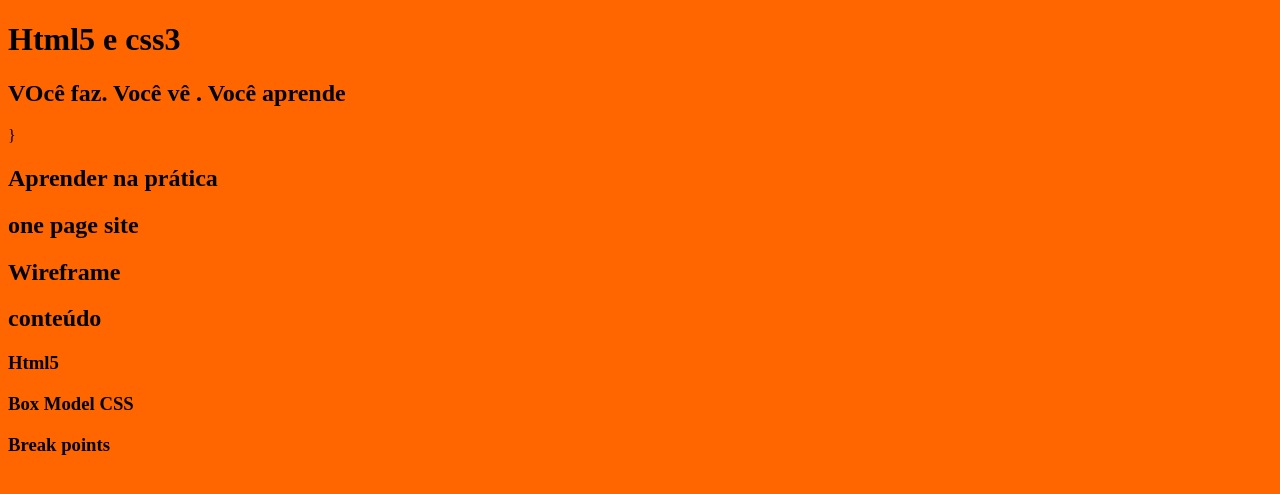
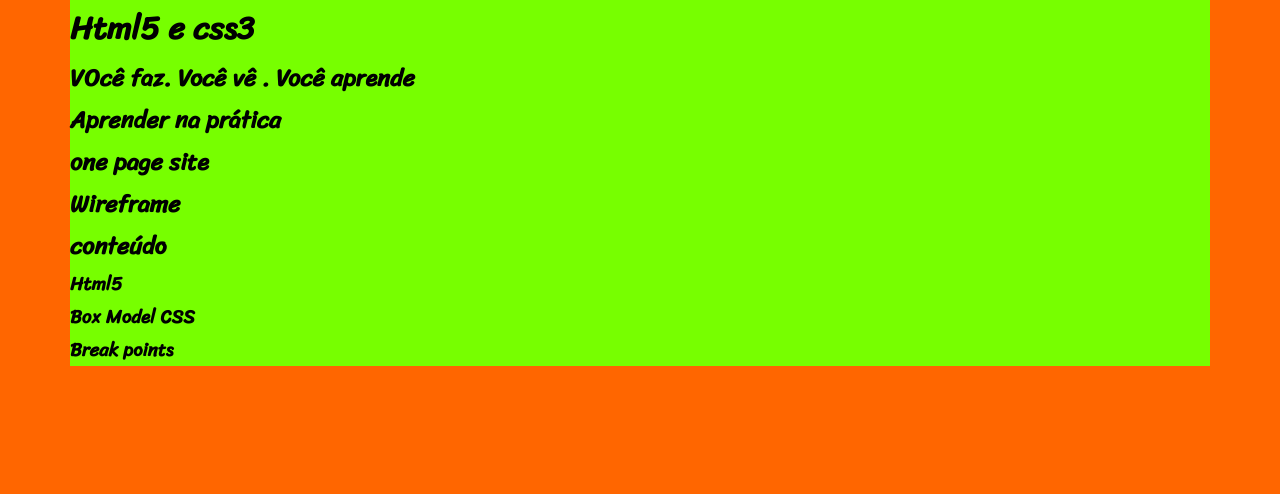
Before and after one commit to addjulio/hmtl-site2, a plain HTML site: page index.html in a window 1280 px wide. Drawn offline with Linux system fonts and the light colour scheme.

Commit message:
modificação no layout

```diff
--- a/index.html
+++ b/index.html
@@ -12,37 +12,51 @@
 <body>
 <!-- cabeçalho -->
 <header>
+    <div class="container">
+
+    </div>
 </header>
 <!-- destaque  -->
 <main>
+    <div class="container">
     <h1> Html5 e css3 </h1>
     <h2>VOcê faz. Você vê . Você aprende </h2>
-
+</div>
 </main>
-<!-- Sobre  -->}
+<!-- Sobre  -->
 
 <section>
+    <div class="container">
     <h2> Aprender na prática </h2>
+</div>
 </section>
 <!-- one page  -->
 <section>
+    <div class="container">
 <h2>one page site</h2>
+</div>
 </section>
 <!-- wireframe  -->
 <section>
+    <div class="container">
  <h2>Wireframe</h2>
+</div>
 </section>
 <!-- conteúdo -->
 <section>
+    <div class="container">
 <h2> conteúdo </h2>
 <h3>Html5</h3>
 <h3>Box Model CSS </h3>
 <h3>Break points</h3>
+</div>
 
 </section>
 <!-- radapé -->
 <footer>
+<div class="container">
 
+</div>
 </footer>
 </body>
 </html>
--- a/style.css
+++ b/style.css
@@ -2,8 +2,29 @@
 Folhas de estilo  do site one page HTML5  e CSS3
 Autor @addjulio
 E-mail addjulio@gmail.com
-/*
-  Smartphone Portrait>>>>>>>>>>>>>>>>>*/
+*/
+/* importação google fontes */
+@import url('https://fonts.googleapis.com/css2?family=Open+Sans:wght@400;700&family=Sriracha&display=swap');
+
+/*CSS Reset*/
+*{
+  margin: 0;
+  border: 0;
+  padding: 0;
+}
+
+body{
+  font-family: 'Open Sans', sans-serif;
+font-family: 'Sriracha', cursive;
+font-size: 1em;
+}
+/* Layout*/
+.container{
+  margin: 0 auto;
+  background-color: #7f0;
+}
+
+/* Smartphone Portrait>>>>>>>>>>>>>>>>>*/
 
 
 
@@ -13,7 +34,10 @@ E-mail addjulio@gmail.com
     body{
   background-color: #0ff;
     }
-
+    /*layout*/
+    .container{
+      max-width: 540px;
+    }
   }
 
 
@@ -24,6 +48,9 @@ E-mail addjulio@gmail.com
   background-color: #ff0;
     }
 
+    .container{
+      max-width: 720px;
+    }
   }
 
 
@@ -35,7 +62,9 @@ E-mail addjulio@gmail.com
   body{
 background-color: #ff6600;
   }
-
+  .container{
+    max-width: 960px;
+  }
 }
 
 /* PC >>>>>>>>>>>>>>>>>>>>>>>>>>*/
@@ -44,5 +73,7 @@ background-color: #ff6600;
   body{
 background-color:#ff6600;
   }
-
+  .container{
+    max-width: 1140px;
+  }
 }
```
